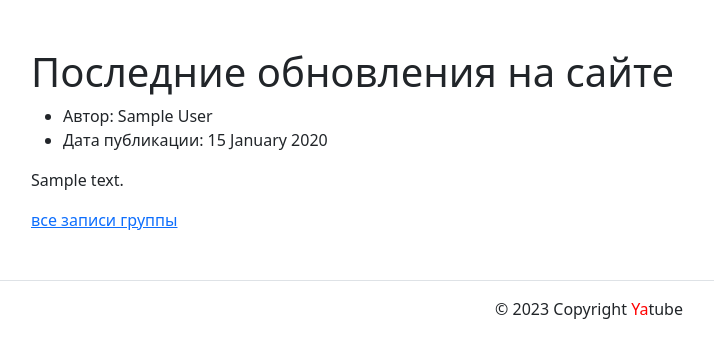
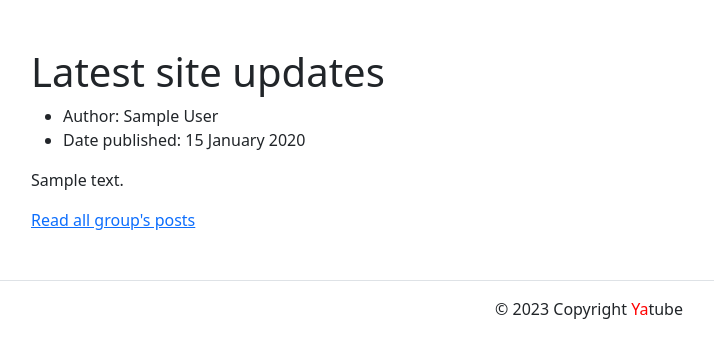
Before and after one commit to kirkoov/yatube_project, a Django app: page / in a window 1280 px wide. Shown: the part 56-414 px from the top of the page, without its empty margins (51-765 px from the left). Run offline with Django 3.2, Linux system fonts and the light colour scheme; tables that the repository leaves empty hold one stand-in row (values such as "Sample post"); some libraries are stand-ins or nearby versions.

Commit message:
English it for further reference + new posts per groups in the DB.

```diff
--- a/yatube/templates/posts/index.html
+++ b/yatube/templates/posts/index.html
@@ -2,19 +2,19 @@
 {% extends 'base.html' %}
 {% block content %}
   <div class="container py-5">
-    <h1>Последние обновления на сайте</h1>
+    <h1>Latest site updates</h1>
     <article>
       {% for post in posts %}
         <ul>
           <li>
-            Автор: {{ post.author.get_full_name }}
+            Author: {{ post.author.get_full_name }}
           </li>
           <li>
-            Дата публикации: {{ post.pub_date|date:"d E Y" }}
+            Date published: {{ post.pub_date|date:"d E Y" }}
           </li>
         </ul>
         <p>{{ post.text }}</p>
-        <a href="{% url 'posts:group_list' %}">все записи группы</a>
+        <a href="{% url 'posts:group_list' %}">Read all group's posts</a>
         <!-- под последним постом нет линии -->
         {% if not forloop.last %}<hr>{% endif %}
       {% endfor %}
```
